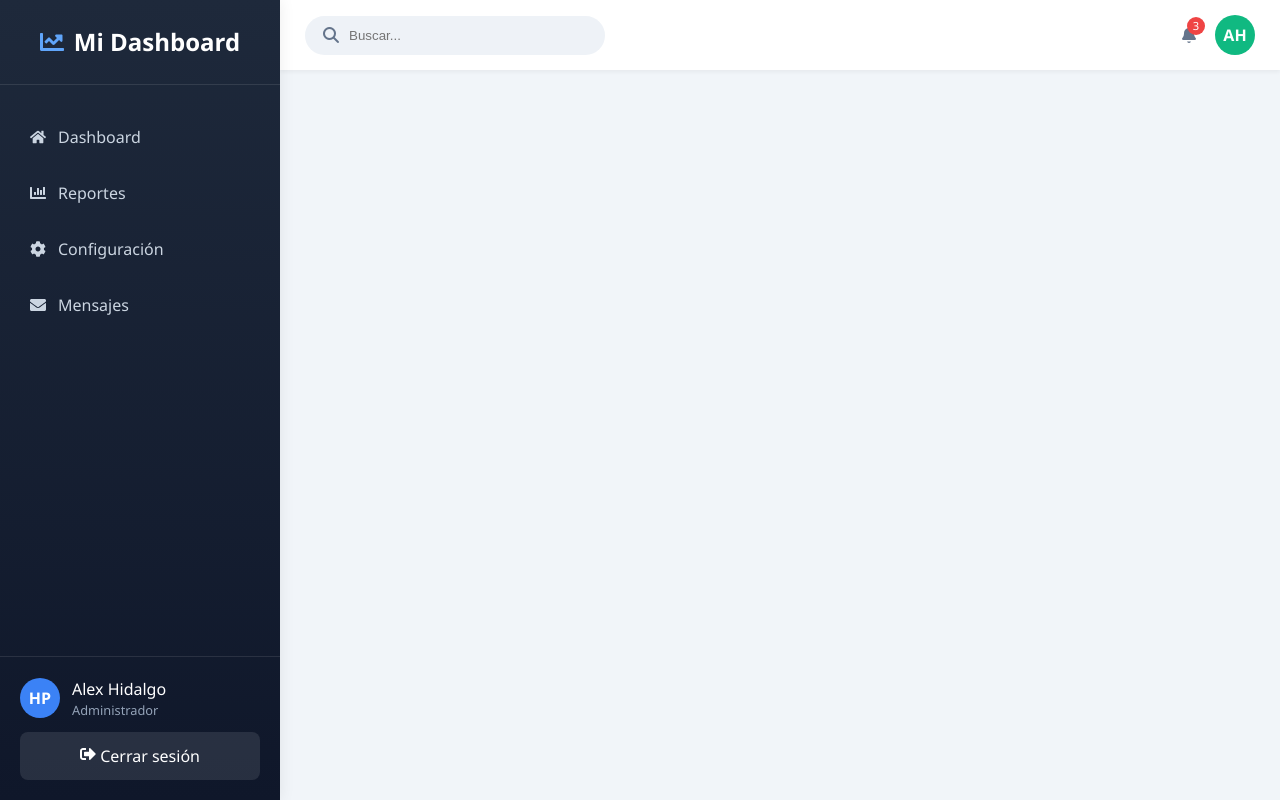
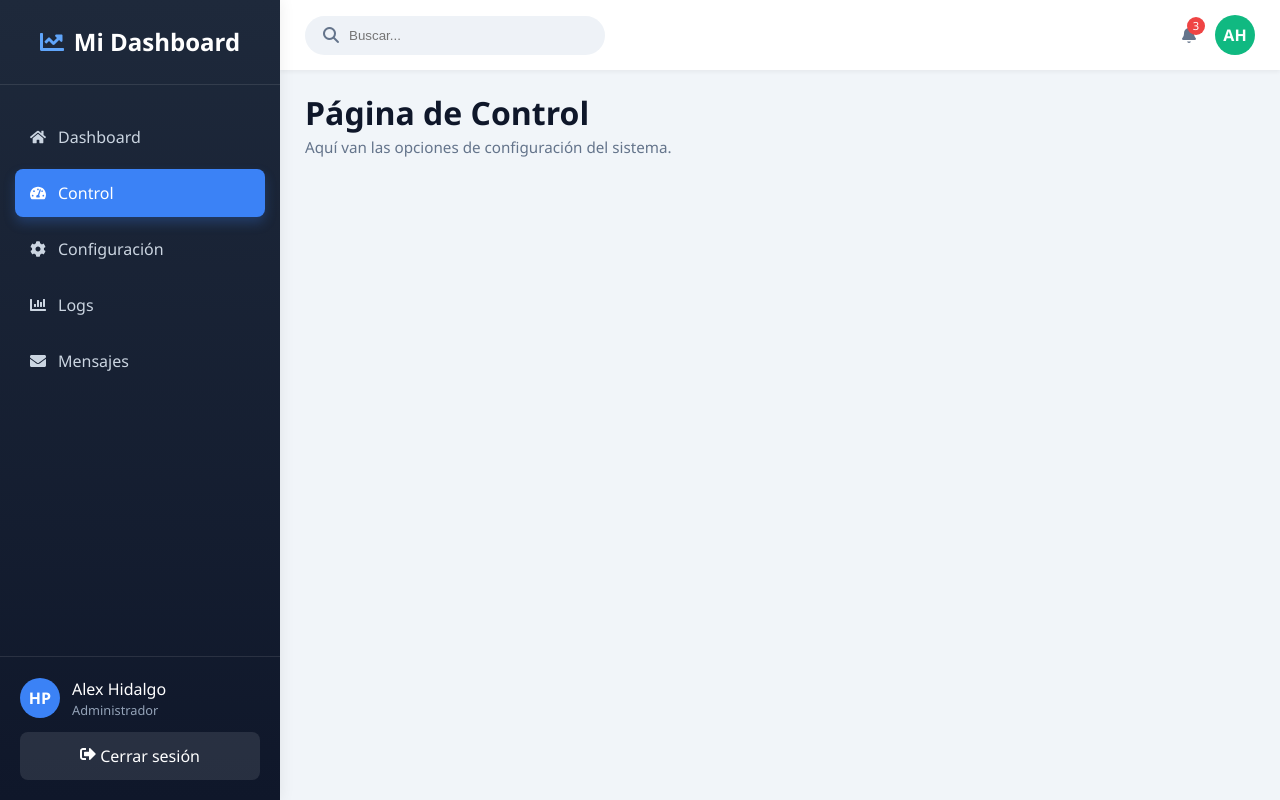
Before and after one commit to AlexhpSENATI/FieldSmartS, a React (Vite) app: page /control in a window 1280 px wide. Built offline with nearby package versions, Linux system fonts and the light colour scheme.

Commit message:
Estructura del panel completo

```diff
--- a/src/App.jsx
+++ b/src/App.jsx
@@ -4,7 +4,8 @@ import { BrowserRouter as Router, Routes, Route } from "react-router-dom";
 import Sidebar from "./components/Sidebar";
 import Topbar from "./components/Topbar";
 import Inicio from "./components/Tabs/Dashboard";
-import Reportes from "./pages/Reportes";
+import Control from "./components/Tabs/Control";
+import Logs from "./components/Tabs/Logs";
 import Configuracion from "./components/Tabs/Configuracion";
 import Mensajes from "./pages/Mensajes";
 import "./styles/sidebar.css";
@@ -31,7 +32,8 @@ export default function App() {
           <div className="content-area">
             <Routes>
               <Route path="/" element={<Inicio />} />
-              <Route path="/reportes" element={<Reportes />} />
+              <Route path="/control" element={<Control />} />
+              <Route path="/logs" element={<Logs />} />
               <Route path="/configuracion" element={<Configuracion />} />
               <Route path="/mensajes" element={<Mensajes />} />
             </Routes>
--- a/src/components/Sidebar.jsx
+++ b/src/components/Sidebar.jsx
@@ -1,6 +1,6 @@
 import React from "react";
 import { NavLink } from "react-router-dom";
-import { FaChartLine, FaHome, FaChartBar, FaCog, FaEnvelope, FaSignOutAlt } from "react-icons/fa";
+import { FaChartLine, FaHome, FaChartBar, FaCog, FaEnvelope, FaSignOutAlt, FaTachometerAlt } from "react-icons/fa";
 
 export default function Sidebar({ isOpen }) {
     return (
@@ -15,18 +15,23 @@ export default function Sidebar({ isOpen }) {
                         <FaHome /> Dashboard
                     </NavLink>
                 </li>
-
-
                 <li>
-                    <NavLink to="/reportes" className={({ isActive }) => (isActive ? "active" : "")}>
-                        <FaChartBar /> Reportes
+                    <NavLink to="/control" end className={({ isActive }) => (isActive ? "active" : "")}>
+                        <FaTachometerAlt /> Control
                     </NavLink>
                 </li>
+
                 <li>
                     <NavLink to="/configuracion" className={({ isActive }) => (isActive ? "active" : "")}>
                         <FaCog /> Configuración
                     </NavLink>
                 </li>
+                <li>
+                    <NavLink to="/logs" className={({ isActive }) => (isActive ? "active" : "")}>
+                        <FaChartBar /> Logs
+                    </NavLink>
+                </li>
+
                 <li>
                     <NavLink to="/mensajes" className={({ isActive }) => (isActive ? "active" : "")}>
                         <FaEnvelope /> Mensajes
--- a/src/components/Tabs/Control.jsx
+++ b/src/components/Tabs/Control.jsx
@@ -3,7 +3,7 @@ import React from "react";
 function Control() {
   return (
     <div>
-      <h1>Página de Configuración</h1>
+      <h1>Página de Control</h1>
       <p>Aquí van las opciones de configuración del sistema.</p>
     </div>
   );
--- a/src/pages/Reportes.jsx
+++ b/src/components/Tabs/Logs.jsx
@@ -1,6 +1,6 @@
 import React from "react";
 
-function Reportes() {
+function Logs() {
   return (
     <div>
       <h1>Página de Reporte</h1>
@@ -9,4 +9,4 @@ function Reportes() {
   );
 }
 
-export default Reportes;
+export default Logs;
```
